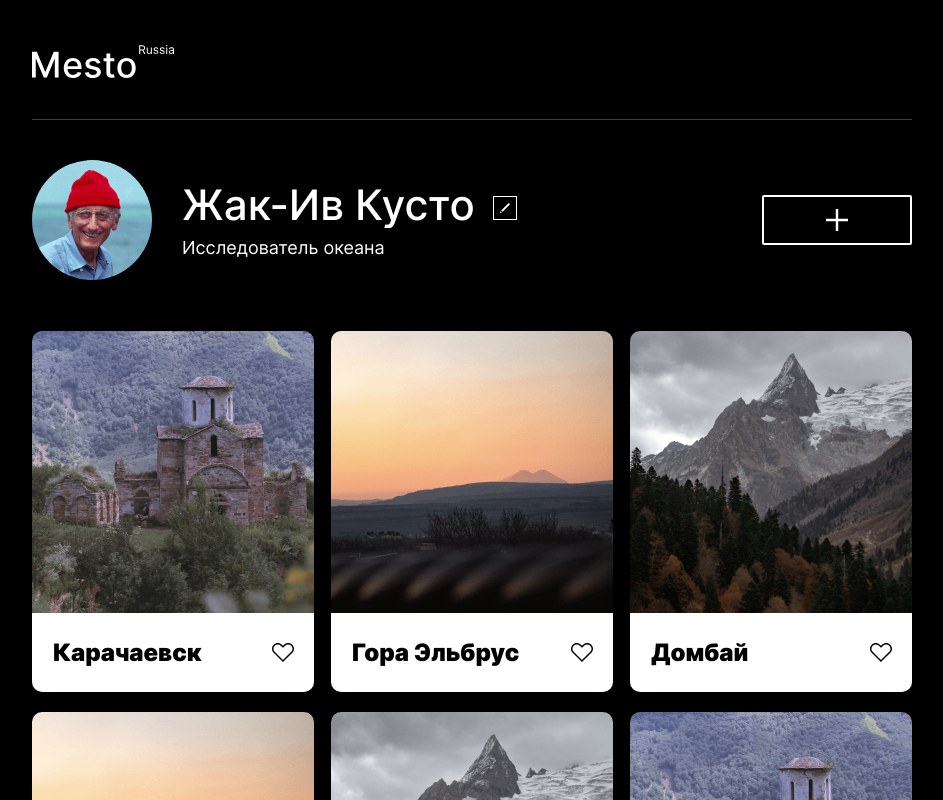
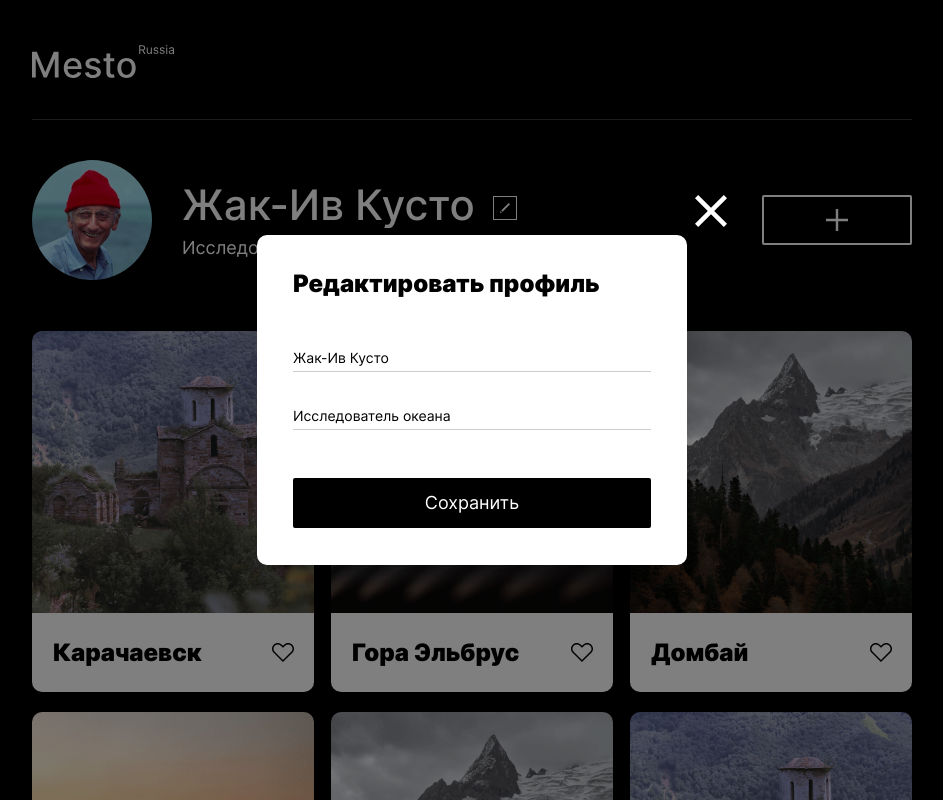
Before and after one commit to snpbck11/mesto-project, a plain HTML site: page index.html in a window 1280 px wide. Shown: the top 800 px of the page, without its empty margins (168-1111 px from the left). Drawn offline with Linux system fonts and the light colour scheme; files whose address does not match are found by name.

Commit message:
popup opened

```diff
--- a/blocks/popup/_opened/popup_opened.css
+++ b/blocks/popup/_opened/popup_opened.css
@@ -1,3 +1,3 @@
 .popup_opened {
-  display: fl;
+  display: flex;
 }
```
